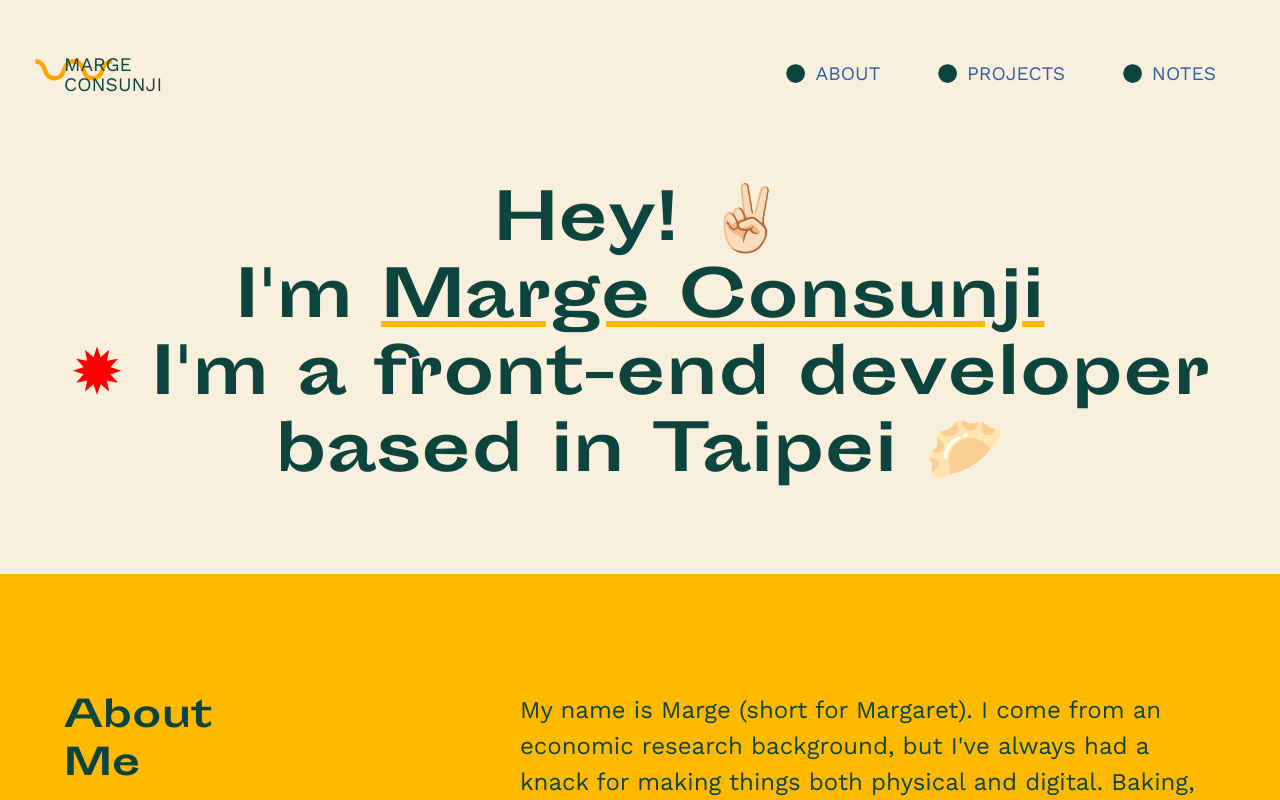
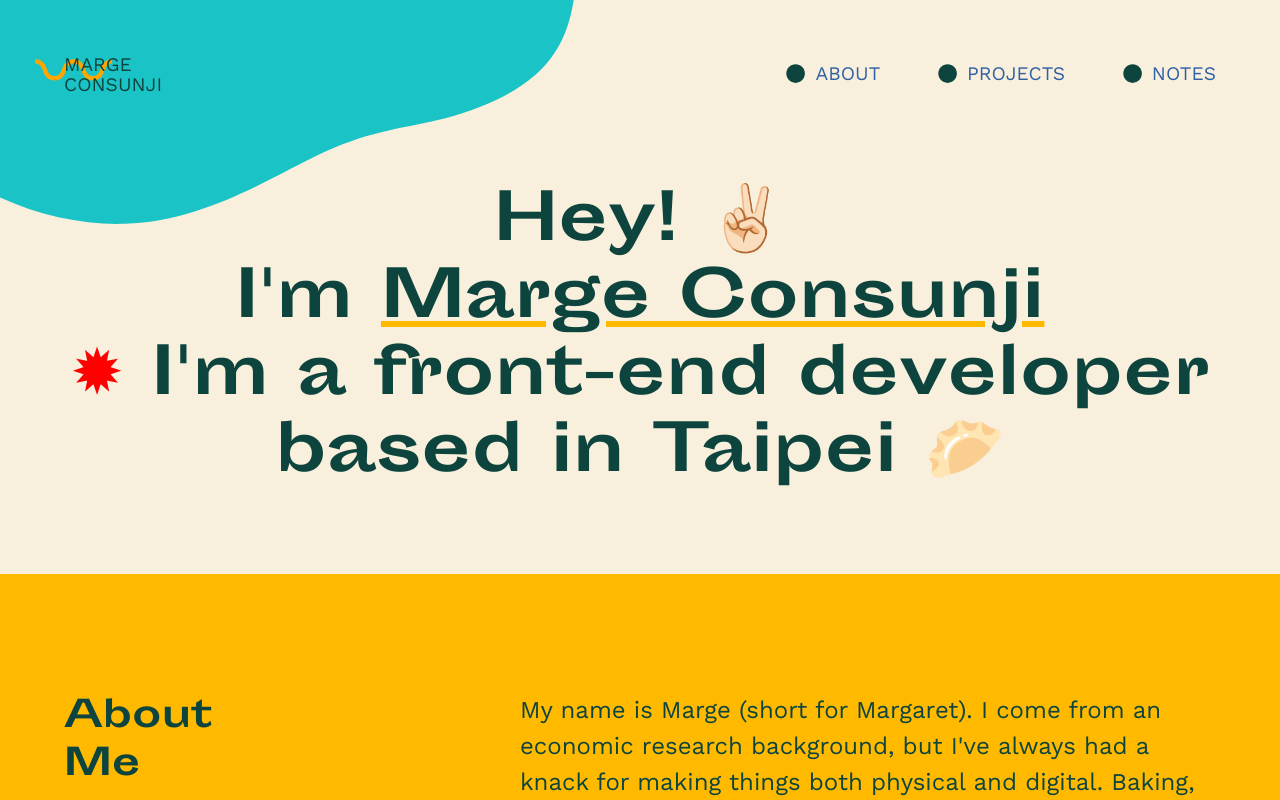
Before and after one commit to msunji/portfolio, a React (Create React App) app: page / in a window 1280 px wide. Shown: the top 800 px of the page. Built offline with nearby package versions, Linux system fonts and the light colour scheme.

Commit message:
Temp space for svg blob

```diff
--- a/src/components/Intro.js
+++ b/src/components/Intro.js
@@ -32,6 +32,16 @@ const Symbols = styled.span`
 function Intro() {
   return (
     <div className="intro">
+      <svg
+        class="blob--blue"
+        viewBox="0 0 200 200"
+        xmlns="http://www.w3.org/2000/svg"
+      >
+        <path
+          d="M35.5,-48.1C42.8,-43.5,43.5,-28.9,43.8,-16.8C44.2,-4.8,44.2,4.8,39.9,11.4C35.7,18.1,27.1,21.7,19.7,23.7C12.3,25.6,6.2,25.8,-3.1,30.1C-12.4,34.4,-24.8,42.8,-39.8,43.3C-54.8,43.8,-72.5,36.6,-82,23C-91.4,9.3,-92.7,-10.6,-86.6,-27.7C-80.5,-44.8,-66.9,-59.2,-51.2,-61C-35.6,-62.8,-17.8,-52.2,-1.9,-49.7C14.1,-47.1,28.1,-52.6,35.5,-48.1Z"
+          transform="translate(100 100)"
+        />
+      </svg>
       <IntroContainer className="container">
         <h1>
           Hey! ✌🏻 <br />
```
